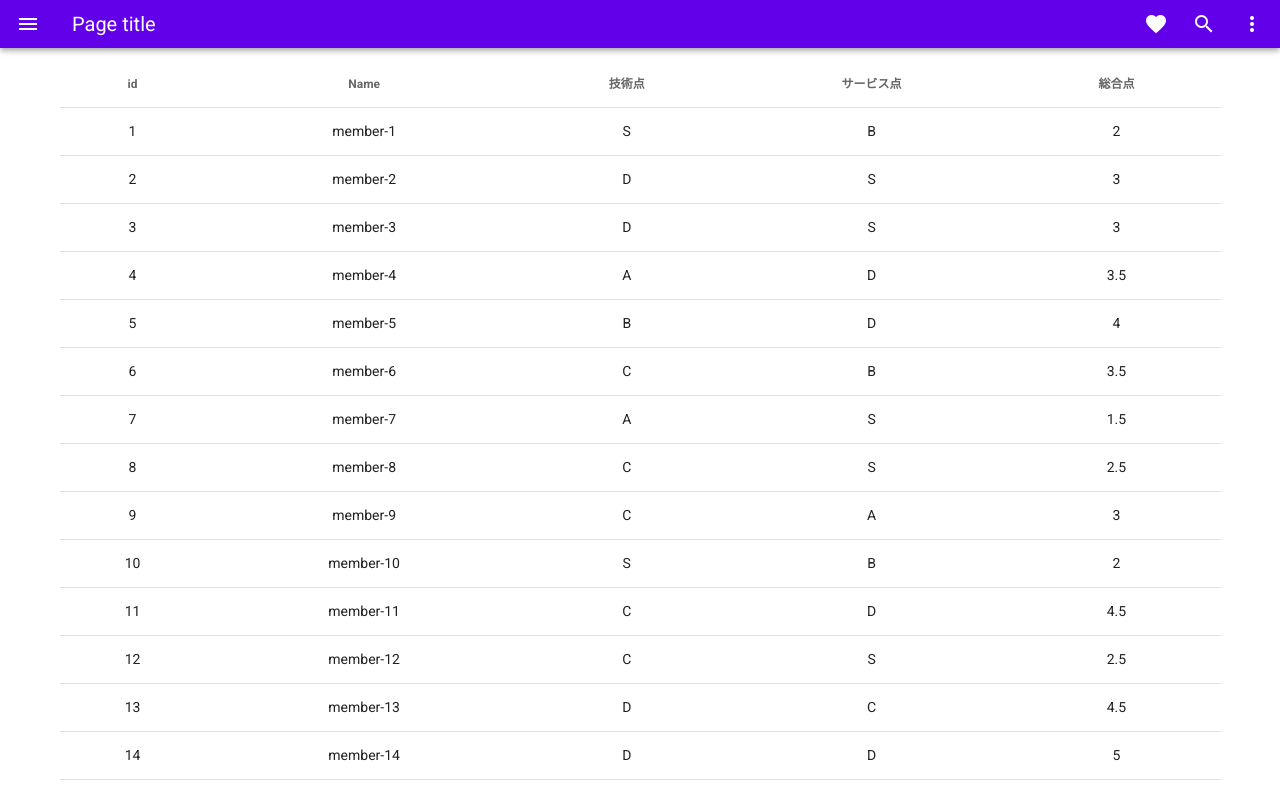
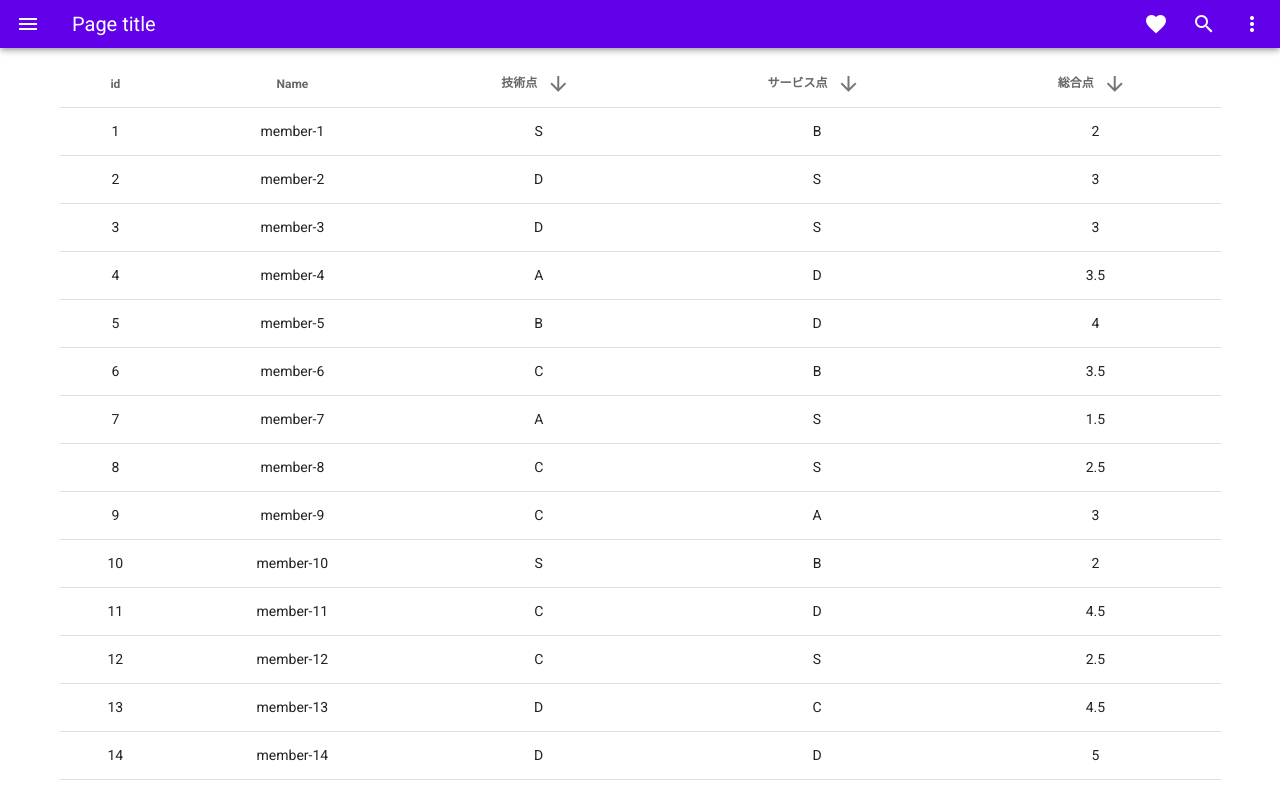
Before and after one commit to Daisky1113/lab9frontend2, a Vue app: page / in a window 1280 px wide. Shown: the top 795 px of the page. Built offline with nearby package versions, Linux system fonts and the light colour scheme.

Commit message:
ソート用のボタンをthに作る

```diff
--- a/src/components/VoteList.vue
+++ b/src/components/VoteList.vue
@@ -5,9 +5,24 @@
         <tr>
           <th class="text-center">id</th>
           <th class="text-center">Name</th>
-          <th class="text-center">技術点</th>
-          <th class="text-center">サービス点</th>
-          <th class="text-center">総合点</th>
+          <th class="text-center">
+            技術点
+            <v-btn icon>
+              <v-icon>mdi-arrow-down</v-icon>
+            </v-btn>
+          </th>
+          <th class="text-center">
+            サービス点
+            <v-btn icon>
+              <v-icon>mdi-arrow-down</v-icon>
+            </v-btn>
+          </th>
+          <th class="text-center">
+            総合点
+            <v-btn icon>
+              <v-icon>mdi-arrow-down</v-icon>
+            </v-btn>
+          </th>
         </tr>
       </thead>
       <tbody>
```
